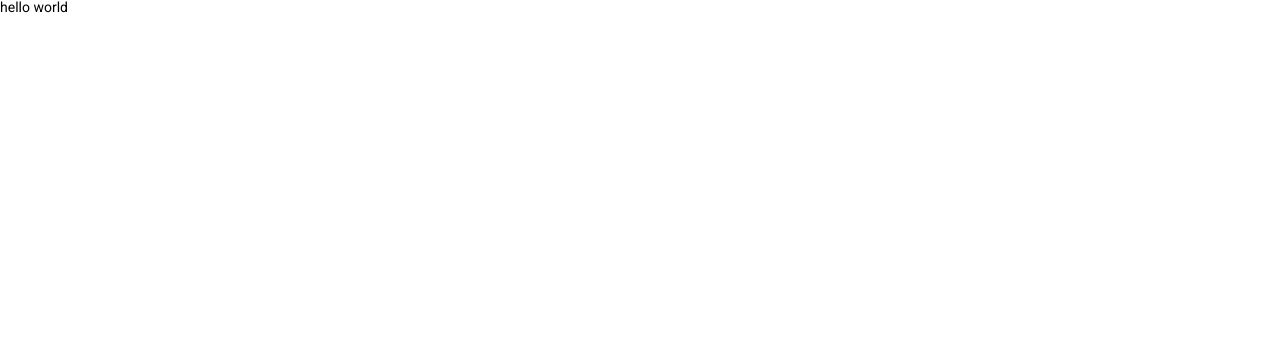
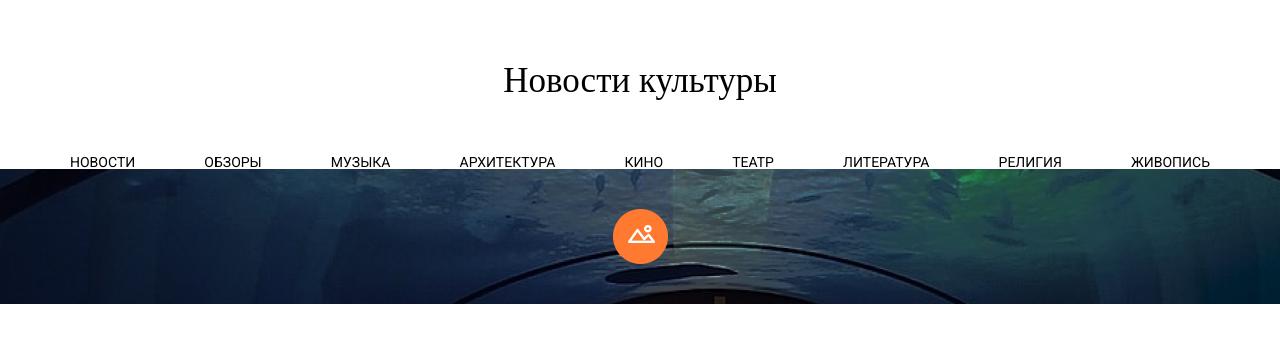
Before and after one commit to wallblizzard/novosti, a website: page index.html in a window 1280 px wide. Drawn offline with nearby package versions, Linux system fonts and the light colour scheme; files that its build step writes are made by us from their sources.

Commit message:
add header

```diff
--- a/index.html
+++ b/index.html
@@ -1,5 +1,5 @@
 <!DOCTYPE html>
-<html lang="en">
+<html lang="Ru-ru">
 <head>
   <meta charset="UTF-8">
   <meta name="viewport" content="width=device-width, initial-scale=1.0">
@@ -9,6 +9,30 @@
   <script src="js/all.min.js"></script>
 </head>
 <body>
-  <h1>hello world</h1>
+<div class="wrapper">
+  <header class="header">
+    <div class="container">
+      <h1>Новости культуры</h1>
+      <ul>
+        <li><a href="">НОВОСТИ</a></li>
+        <li><a href="">ОБЗОРЫ</a></li>
+        <li><a href="">МУЗЫКА</a></li>
+        <li><a href="">АРХИТЕКТУРА</a></li>
+        <li><a href="">КИНО</a></li>
+        <li><a href="">ТЕАТР</a></li>
+        <li><a href="">ЛИТЕРАТУРА</a></li>
+        <li><a href="">РЕЛИГИЯ</a></li>
+        <li><a href="">ЖИВОПИСЬ</a></li>
+      </ul>
+    </div>
+  </header>
+  <main class="main">
+    <section class="section section_about">
+      <div class="container">
+        <img src="img/logo.png" alt="">
+      </div>
+    </section>
+  </main>
+</div>
 </body>
 </html>
--- a/sass/core.scss
+++ b/sass/core.scss
@@ -5,12 +5,12 @@
  **/
 
 html {
-	font-size: 19px;
+	font-size: 14px;
 }
 
 body {
 	font-family: 'Roboto', sans-serif;
-	font-size: 14px;
+	max-width: 1440px;
 	color: $primary;
 	overflow-wrap: break-word;
   	word-wrap: break-word;
@@ -21,7 +21,8 @@ body {
 }
 
 .container {
-	@include min-max(320px, 1440px, 15px);
+	@include min-max(320px, 1170px, 15px);
+	margin: 0 auto;
 }
 
 .section {
--- a/sass/main/main.scss
+++ b/sass/main/main.scss
@@ -0,0 +1,28 @@
+.header {
+    width: 100%;
+
+    h1 {
+        font-family: 'Playfair Display', serif;
+        font-size: 35px;
+        text-align: center;
+        margin: 60px 0;
+    }
+
+    ul {
+        display: flex;
+        justify-content: space-between;
+    }
+
+    a {
+        color: $black;
+    }
+}
+
+.section_about {
+    background: url(../../img/about-bg.jpg) no-repeat;
+
+    img {
+      display: block;
+      margin: 0 auto;
+    }
+}
--- a/sass/mixins.scss
+++ b/sass/mixins.scss
@@ -12,7 +12,6 @@
   max-width: $max-width;
   padding: 0 $padding;
   box-sizing: border-box;
-  margin: 0 auto;
 }
 
 @mixin adaptive-video() {
--- a/sass/style.scss
+++ b/sass/style.scss
@@ -1,6 +1,6 @@
 @charset "UTF-8";
 
-@import "normalize";
+@import "reset";
 @import "variables";
 @import "fonts";
 @import "mixins";
```
Also changed, not shown: img/about-bg.jpg (added), img/logo.png (added), sass/reset.scss (renamed from sass/normalize.scss).
